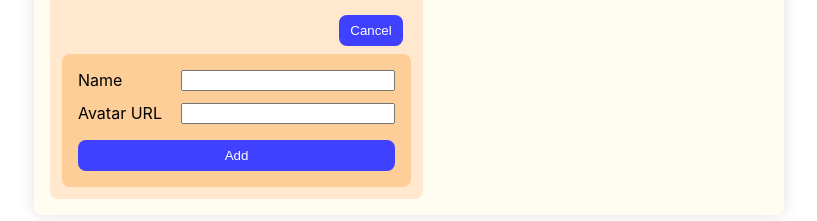
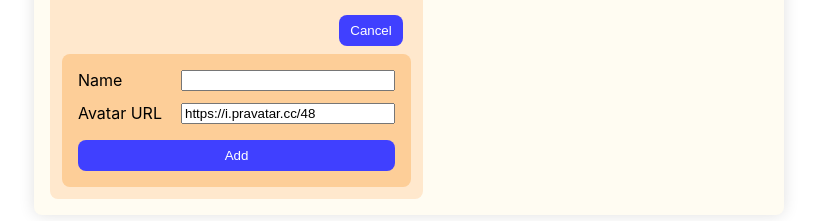
Before and after one commit to pawelpiotrowski38/splitting-bill-app, a React (Create React App) app: page / in a window 1280 px wide. Both pictures are taken after a click on the button "Add friend". Shown: the part 419-640 px from the top of the page, without its empty margins (231-1048 px from the left). Built offline with nearby package versions, Linux system fonts and the light colour scheme.

Commit message:
add adding friend functionality and fix className warning

```diff
--- a/src/components/AddFriend.js
+++ b/src/components/AddFriend.js
@@ -1,7 +1,35 @@
-export default function AddFriend() {
+import { useState } from "react";
+
+export default function AddFriend({onFriendAdd, onIsAddOpen}) {
+    const [values, setValues] = useState({
+        name: "",
+        url: "https://i.pravatar.cc/48",
+    })
+    const [formError, setFormError] = useState("");
+
+    const changeName = function(event) {
+        setValues((values) => ({...values, name: event.target.value}))
+    }
+
+    const changeUrl = function(event) {
+        setValues((values) => ({...values, name: event.target.value}))
+    }
 
     const handleSubmit = function(event) {
         event.preventDefault();
+        if (values.name && values.url) {
+            const id = Math.floor(Math.random() * (900000)) + 100000;
+            const newFriend = {
+                id: id,
+                name: values.name,
+                balance: 0,
+                url: `${values.url}?u=${id}`,
+            }
+            onFriendAdd(newFriend);
+            onIsAddOpen((prev) => !prev);
+        } else {
+            setFormError("Entered values are not correct!")
+        }
     }
 
     return (
@@ -9,16 +37,35 @@ export default function AddFriend() {
             <form className="form" onSubmit={handleSubmit}>
                 <div className="form-item">
                     <label className="form-label--friend" htmlFor="name">Name</label>
-                    <input className="form-input" type="text" id="name" name="name"/>
+                    <input
+                        className="form-input"
+                        type="text"
+                        id="name"
+                        name="name"
+                        value={values.name}
+                        onChange={changeName}
+                    />
                 </div>
                 <div className="form-item">
                     <label className="form-label--friend" htmlFor="avatar-url">Avatar URL</label>
-                    <input className="form-input" type="text" id="avatar-url" name="avatar-url"/>
+                    <input
+                        className="form-input"
+                        type="text"
+                        id="avatar-url"
+                        name="avatar-url"
+                        value={values.url}
+                        onChange={changeUrl}
+                    />
+                </div>
+                {formError && (
+                    <div className="form-error">
+                        {formError}
+                    </div>
+                )}
+                <div className="form-button">
+                    <button className="btn">Add</button>
                 </div>
             </form>
-            <div className="form-button">
-                <button className="btn">Add</button>
-            </div>
         </div>
     )
 }
--- a/src/components/App.js
+++ b/src/components/App.js
@@ -7,43 +7,47 @@ function App() {
     const [activeFriend, setActiveFriend] = useState(null);
     const [friends, setFriends] = useState([
         {
-            id: 1,
+            id: 678467,
             name: 'John',
-            owe: -5,
-            url: 'https://i.pravatar.cc/5'
+            balance: -5,
+            url: 'https://i.pravatar.cc/48?u=678467'
         },
         {
-            id: 2,
+            id: 857566,
             name: 'Chris',
-            owe: 0,
-            url: 'https://i.pravatar.cc/132'
+            balance: 0,
+            url: 'https://i.pravatar.cc/48?u=857566'
         },
         {
-            id: 3,
+            id: 912833,
             name: 'Jane',
-            owe: 20,
-            url: 'https://i.pravatar.cc/78'
+            balance: 20,
+            url: 'https://i.pravatar.cc/48?u=912833'
         }
     ]);
 
-    const handleChangeActiveFriend = function(id) {
-        setActiveFriend(id === activeFriend ? null : id);
+    const handleChangeActiveFriend = function(friend) {
+        setActiveFriend(friend.id === activeFriend?.id ? null : friend);
     }
 
-    const handleChangeOwe = function(owe, id) {
+    const handleChangeBalance = function(balance, id) {
         setFriends((prevFriends) =>
             prevFriends.map((friend) =>
-                friend.id === id ? { ...friend, owe: friend.owe + owe } : friend
+                friend.id === id ? { ...friend, balance: friend.balance + balance } : friend
             )
         );
         setActiveFriend(null);
     }
 
+    const handleFriendAdd = function(newFriend) {
+        setFriends(prevFriends => [...prevFriends, newFriend]);
+    }
+
     return (
         <main className="main">
-            <FriendsList friends={friends} activeFriend={activeFriend} onChangeActiveFriend={handleChangeActiveFriend}/>
+            <FriendsList friends={friends} activeFriend={activeFriend} onChangeActiveFriend={handleChangeActiveFriend} onFriendAdd={handleFriendAdd}/>
             {activeFriend ? (
-                <BillPanel activeFriend={friends[activeFriend-1]} onChangeOwe={handleChangeOwe} />
+                <BillPanel activeFriend={activeFriend} onChangeBalance={handleChangeBalance} />
             ) : (
                 <section className="bill-panel--hidden"></section>
             )}
--- a/src/components/BillPanel.js
+++ b/src/components/BillPanel.js
@@ -1,32 +1,32 @@
 import { useState } from "react";
 
-export default function BillPanel({activeFriend, onChangeOwe}) {
+export default function BillPanel({activeFriend, onChangeBalance}) {
     const [values, setValues] = useState({
         billValue: 0,
-        yourContValue: 0,
-        friendContValue: 0,
+        yourPartValue: 0,
+        friendPartValue: 0,
         payer: "you",
     })
     const [formError, setFormError] = useState("");
 
-    const owe = values.payer === "you" ? values.friendContValue : -values.yourContValue;
+    const balance = values.payer === "you" ? values.friendPartValue : -values.yourPartValue;
 
     const changeBillValue = function(event) {
-        const difference = Number(event.target.value) - Number(values.yourContValue);
+        const difference = Number(event.target.value) - Number(values.yourPartValue);
         setValues((values) => ({
             ...values,
             billValue: Number(event.target.value),
-            friendContValue: difference >= 0 ? difference : 0
+            friendPartValue: difference >= 0 ? difference : 0
         }))
     }
 
-    const changeYourContValue = function(event) {
+    const changeyourPartValue = function(event) {
         const difference = Number(values.billValue) - Number(event.target.value);
         if (difference >= 0) {
             setValues((values) => ({
                 ...values,
-                yourContValue: Number(event.target.value),
-                friendContValue: difference
+                yourPartValue: Number(event.target.value),
+                friendPartValue: difference
             }))
         }
     }
@@ -39,8 +39,8 @@ export default function BillPanel({activeFriend, onChangeOwe}) {
 
     const handleSubmit = function(event) {
         event.preventDefault();
-        if (values.yourContValue <= values.billValue && values.billValue > 0) {
-            onChangeOwe(owe, activeFriend.id);
+        if (values.yourPartValue <= values.billValue && values.billValue > 0) {
+            onChangeBalance(balance, activeFriend.id);
             setFormError("");
         } else {
             setFormError("Entered values are not correct!");
@@ -64,7 +64,7 @@ export default function BillPanel({activeFriend, onChangeOwe}) {
                     />
                 </div>
                 <div className="form-item">
-                    <label className="form-label" htmlFor="your-cont-value">Your contribution</label>
+                    <label className="form-label" htmlFor="your-cont-value">Your part</label>
                     <input
                         className="form-input"
                         type="text"
@@ -73,19 +73,19 @@ export default function BillPanel({activeFriend, onChangeOwe}) {
                         min="0"
                         max={`${values.billValue}`}
                         readOnly={values.billValue ? false : true}
-                        value={values.yourContValue}
-                        onChange={changeYourContValue}
+                        value={values.yourPartValue}
+                        onChange={changeyourPartValue}
                     />
                 </div>
                 <div className="form-item">
-                    <label className="form-label" htmlFor="friend-cont-value">Friend's contribution</label>
+                    <label className="form-label" htmlFor="friend-cont-value">Friend's part</label>
                     <input
                         className="form-input"
                         type="text"
                         id="friend-cont-value"
                         name="friend-cont-value"
                         disabled={true}
-                        value={values.friendContValue}
+                        value={values.friendPartValue}
                     />
                 </div>
                 <div className="form-item">
--- a/src/components/Friend.js
+++ b/src/components/Friend.js
@@ -1,6 +1,6 @@
 export default function Friend({friend, activeFriend, onChangeActiveFriend}) {
     return (
-        <div className={`friend ${friend.id === activeFriend ? 'friend--active' : ''}`}>
+        <div className={`friend ${friend.id === activeFriend?.id ? 'friend--active' : ''}`}>
             <div className="friend-avatar">
                 <div className="friend-avatar-image">
                     <img src={friend.url} alt="friend avatar" />
@@ -8,18 +8,28 @@ export default function Friend({friend, activeFriend, onChangeActiveFriend}) {
             </div>
             <div className="friend-name">
                 <p>{friend.name}</p>
-                <p className={friend.owe !== 0 && (friend.owe > 0 ? 'friend-owe--green' : 'friend-owe--red')}>
-                    {friend.owe === 0 && `You and ${friend.name} are even`}
-                    {friend.owe < 0 && `You owe ${friend.name} ${Math.abs(friend.owe)}$`}
-                    {friend.owe > 0 && `${friend.name} owes you ${friend.owe}$`}
-                </p>
+                {friend.balance === 0 && (
+                    <p>
+                        {`You and ${friend.name} are even`}
+                    </p>
+                )}
+                {friend.balance > 0 && (
+                    <p className="friend-balance--green">
+                        {`${friend.name} owes you ${friend.balance}$`}
+                    </p>
+                )}
+                {friend.balance < 0 && (
+                    <p className="friend-balance--red">
+                        {`You owe ${friend.name} ${Math.abs(friend.balance)}$`}
+                    </p>
+                )}
             </div>
             <div className="friend-button">
                 <button
                     className="btn"
-                    onClick={() => onChangeActiveFriend(friend.id)}
+                    onClick={() => onChangeActiveFriend(friend)}
                 >
-                    {friend.id === activeFriend ? 'Close' : 'Select'}
+                    {friend.id === activeFriend?.id ? 'Close' : 'Select'}
                 </button>
             </div>
         </div>
--- a/src/components/FriendsList.js
+++ b/src/components/FriendsList.js
@@ -2,7 +2,7 @@ import { useState } from "react";
 import AddFriend from "./AddFriend";
 import Friend from "./Friend";
 
-export default function FriendsList({friends, activeFriend, onChangeActiveFriend}) {
+export default function FriendsList({friends, activeFriend, onChangeActiveFriend, onFriendAdd}) {
     const [isAddOpen, setIsAddOpen] = useState(false);
 
     const handleAddOpen = function() {
@@ -22,7 +22,7 @@ export default function FriendsList({friends, activeFriend, onChangeActiveFriend
                 </button>
             </div>
             {isAddOpen && (
-                <AddFriend />
+                <AddFriend onFriendAdd={onFriendAdd} onIsAddOpen={setIsAddOpen}/>
             )}
         </section>
     )
--- a/src/styles.css
+++ b/src/styles.css
@@ -74,11 +74,11 @@
     margin-right: 1rem;
 }
 
-.friend-owe--red {
+.friend-balance--red {
     color: red;
 }
 
-.friend-owe--green {
+.friend-balance--green {
     color: green;
 }
 
```
